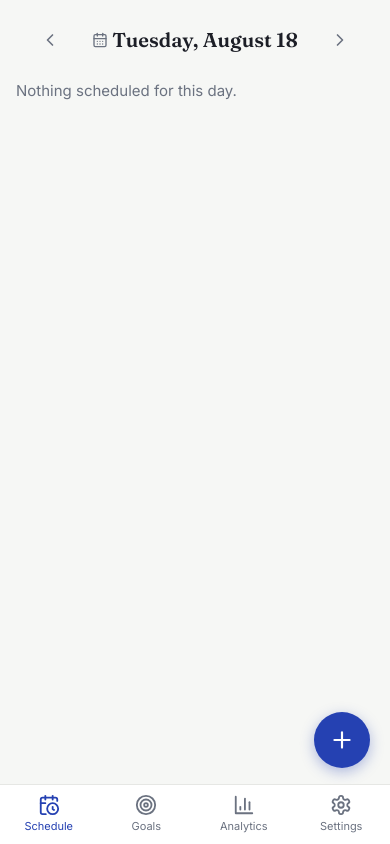
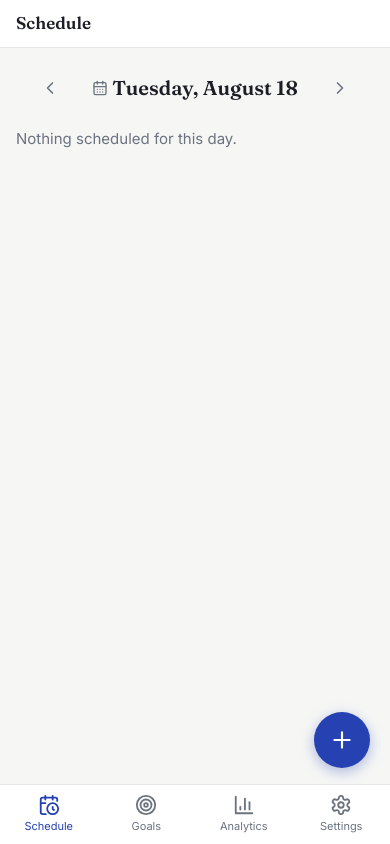
Before and after one commit to Tushar-Metrani/Smart-Day-Planner, a React (Vite) app in the folder frontend/: page / in a window 390 px wide. Built offline with nearby package versions, Linux system fonts and the light colour scheme; no server answers; sample sign-in values are in the browser's storage.

Commit message:
feat: add mobile header bar and synchronize responsive page titles

```diff
--- a/frontend/src/App.jsx
+++ b/frontend/src/App.jsx
@@ -6,6 +6,7 @@ import Goals from "./pages/Goals.jsx";
 import Analytics from "./pages/Analytics.jsx";
 import Settings from "./pages/Settings.jsx";
 import NavBar from "./components/NavBar.jsx";
+import MobileHeader from "./components/MobileHeader.jsx";
 import BottomNav from "./components/BottomNav.jsx";
 import { useAuth } from "./context/AuthContext.jsx";
 
@@ -15,6 +16,7 @@ const Private = ({ children }) => {
   return (
     <>
       <NavBar />
+      <MobileHeader />
       {children}
       <BottomNav />
     </>
--- /dev/null
+++ b/frontend/src/components/MobileHeader.jsx
@@ -0,0 +1,19 @@
+import { useLocation } from "react-router-dom";
+
+const TITLES = {
+  "/": "Schedule",
+  "/goals": "Goals",
+  "/analytics": "Analytics",
+  "/settings": "Settings",
+};
+
+export default function MobileHeader() {
+  const location = useLocation();
+  const title = TITLES[location.pathname] || "Smart Day Planner";
+
+  return (
+    <header className="mobile-header">
+      <h1 className="mobile-header-title">{title}</h1>
+    </header>
+  );
+}
--- a/frontend/src/components/Navbar.jsx
+++ b/frontend/src/components/Navbar.jsx
@@ -12,7 +12,12 @@ export default function NavBar() {
   const { user, logout } = useAuth();
 
   return (
+    <header className="top-nav-bar">
       <div className="top-nav">
+        <div className="flex-row gap-6">
+          <span style={{ fontFamily: "var(--font-display)", fontWeight: 600, fontSize: "var(--text-md)" }}>
+            Smart Day Planner
+          </span>
           <div className="top-nav-links">
             {LINKS.map(({ to, label }) => (
               <NavLink
@@ -25,10 +30,12 @@ export default function NavBar() {
               </NavLink>
             ))}
           </div>
+        </div>
         <div className="flex-row gap-3">
           <span className="text-sm text-muted">Hi, {user?.name}</span>
           <button className="btn btn-sm" onClick={logout}>Log out</button>
         </div>
       </div>
+    </header>
   );
 }
--- a/frontend/src/index.css
+++ b/frontend/src/index.css
@@ -63,7 +63,7 @@
   --shadow-modal: 0 12px 32px rgba(28, 30, 38, 0.18);
 
   /* ---- Layout ---- */
-  --max-width: 640px;
+  --max-width: 720px;
   --bottom-nav-height: 60px;
   --safe-bottom: env(safe-area-inset-bottom, 0px);
   --safe-top: env(safe-area-inset-top, 0px);
@@ -561,23 +561,32 @@ h4 { font-size: var(--text-md); }
   color: var(--color-accent);
 }
 
-.top-nav {
+.top-nav-bar {
   display: none;
 }
 
 @media (min-width: 768px) {
+  .top-nav-bar {
+    display: block;
+    background: var(--color-surface);
+    border-bottom: 1px solid var(--color-border);
+  }
+
   .top-nav {
     display: flex;
     justify-content: space-between;
     align-items: center;
     max-width: var(--max-width);
-    margin: var(--space-5) auto 0;
-    padding: 0 var(--space-4);
+    margin: 0 auto;
+    padding: var(--space-4) var(--space-4);
   }
+
   .top-nav-links {
     display: flex;
     gap: var(--space-5);
+    margin-left: var(--space-8);
   }
+
   .top-nav-link {
     color: var(--color-muted);
     font-weight: 500;
@@ -585,6 +594,47 @@ h4 { font-size: var(--text-md); }
   }
   .top-nav-link.active {
     color: var(--color-accent);
+  }
+}
+
+/* ============================================================
+   MOBILE TOP BAR — the "app chrome" that makes the content area
+   feel like a native screen instead of a bare webpage. Desktop
+   relies on .top-nav instead, so this only renders below 768px.
+   ============================================================ */
+
+.mobile-header {
+  position: sticky;
+  top: 0;
+  z-index: 80;
+  display: flex;
+  align-items: center;
+  height: 48px;
+  padding: var(--safe-top) var(--space-4) 0;
+  background: var(--color-surface);
+  border-bottom: 1px solid var(--color-border);
+}
+
+.mobile-header-title {
+  font-size: var(--text-md);
+  margin: 0;
+}
+
+@media (min-width: 768px) {
+  .mobile-header {
+    display: none;
+  }
+}
+
+/* Per-page <h2> titles are redundant once the mobile top bar states the
+   page name — shown only on desktop, where .top-nav has no such label. */
+.page-title {
+  display: none;
+}
+
+@media (min-width: 768px) {
+  .page-title {
+    display: block;
   }
 }
 
--- a/frontend/src/pages/Analytics.jsx
+++ b/frontend/src/pages/Analytics.jsx
@@ -75,7 +75,7 @@ export default function Analytics() {
 
   return (
     <div className="page">
-      <h2 className="mb-4">Analytics</h2>
+      <h2 className="mb-4 page-title">Analytics</h2>
 
       {/* ---------- TODAY ---------- */}
       <div className="section">
--- a/frontend/src/pages/Goals.jsx
+++ b/frontend/src/pages/Goals.jsx
@@ -64,7 +64,7 @@ export default function Goals() {
 
   return (
     <div className="page">
-      <h2 className="mb-1">Goals</h2>
+      <h2 className="mb-1 page-title">Goals</h2>
       <p className="text-sm text-muted mb-4">
         Progress fills in automatically from completed schedule blocks linked to each goal — go to{" "}
         <Link to="/">Schedule</Link> to log a session.
--- a/frontend/src/pages/Settings.jsx
+++ b/frontend/src/pages/Settings.jsx
@@ -59,7 +59,7 @@ export default function Settings() {
 
   return (
     <div className="page">
-      <h2 className="mb-4">Settings</h2>
+      <h2 className="mb-4 page-title">Settings</h2>
 
       <div className="section">
         <h3 className="section-title">Profile</h3>
```
Lines whose indentation alone changed are shown as unchanged.
